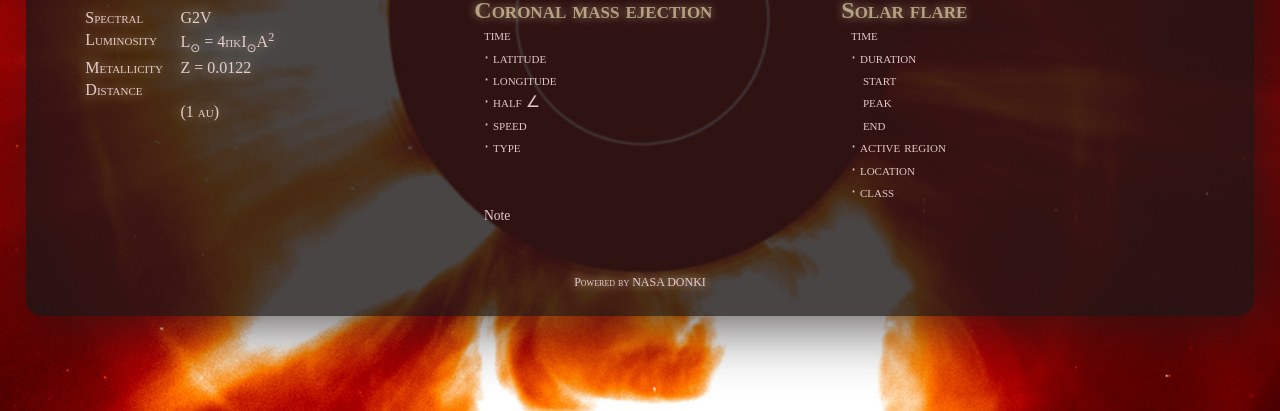
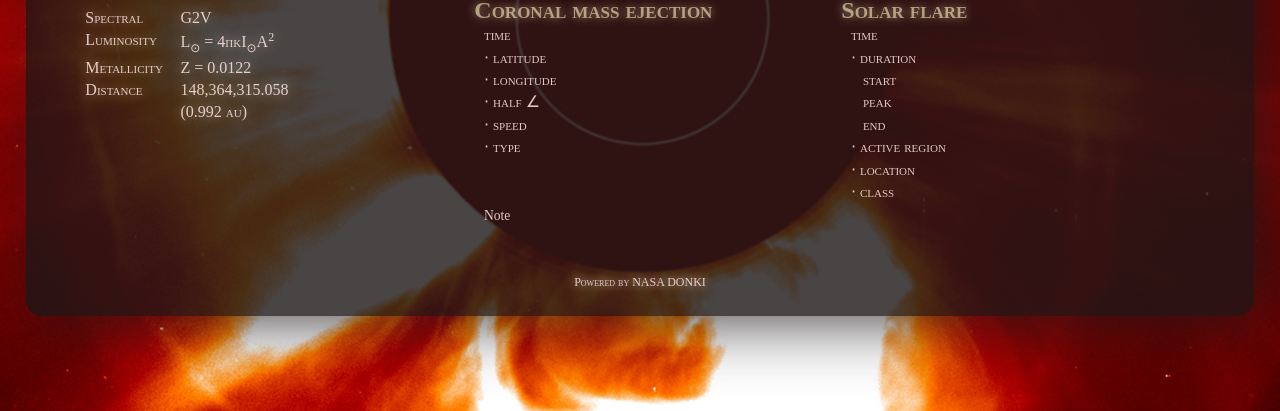
Before and after one commit to escowin/sun-tracker, a website built with webpack: page index.html in a window 1280 px wide. Shown: the part 389-800 px from the top of the page. Built offline with nearby package versions, Linux system fonts and the light colour scheme.

Commit message:
inserted sun stats as text through jquery .text()

```diff
--- a/assets/js/script.js
+++ b/assets/js/script.js
@@ -5,7 +5,13 @@ const { mockFLR, mockCME } = require("./mock-data");
 // let variables used to maintain seperation of concerns between js & jquery functions
 let cmeData;
 let flrData;
-let stats = { temp: 5772, distance };
+let stats = {
+  temp: 5772,
+  distance,
+  au,
+  spectral: "G2V",
+  metallicity: "Z = 0.0122",
+};
 
 // javascript functions handles data before the dom
 function currentDate() {
@@ -25,16 +31,16 @@ function currentDistance() {
   // earth-sun distance equation
   const orbit = (a * (1 - e * e)) / (1 + e * Math.cos(t));
   stats.distance = orbit;
+  stats.au = orbit / 149597870.7
 }
 
 // sets units by checked radio value
 function displayUnits(unit) {
   if (unit === "metric") {
     stats.temp = Math.round(stats.temp - 273.15);
-    stats.distance
+    stats.distance;
   }
   // convert to relevant units of length
-  // const au = stats.distance / 149597870.7;
   // const lm = stats.distance / 17987547.48;
   // const km = stats.distance;
   // const mi = stats.distance / 1.609344;
@@ -118,8 +124,11 @@ $(() => {
   // use event listener to tie radio
   displayUnits("metric");
   $(".temp").text(stats.temp);
+  $("#spectral").text(stats.spectral);
+  $("#metallicity").text(stats.metallicity);
+  $("#distance").text(stats.distance.toLocaleString("en-US"));
+  $("#au").text(`${stats.au.toLocaleString("en-US")} au`);
 
-  console.log(stats.distance);
   console.log(cmeData);
 });
 
--- a/index.html
+++ b/index.html
@@ -88,7 +88,7 @@
 
         <div id="sun-details">
           <p>Spectral</p>
-          <p>G2V</p>
+          <p id="spectral"></p>
 
           <p>Luminosity</p>
           <p>
@@ -98,12 +98,12 @@
           </p>
 
           <p>Metallicity</p>
-          <p>Z = 0.0122</p>
+          <p id="metallicity"></p>
 
           <p>Distance</p>
           <p>
-            <span id="light-minute"></span><br />
-            (<span id="distance">1 au</span>)
+            <span id="distance"></span><br />
+            (<span id="au"></span>)
           </p>
         </div>
       </section>
```
Also changed, not shown: dist/app.bundle.js.
